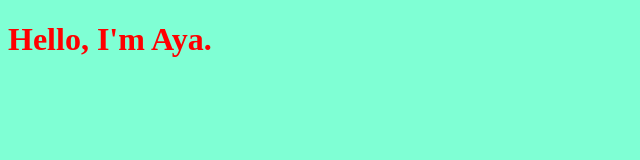
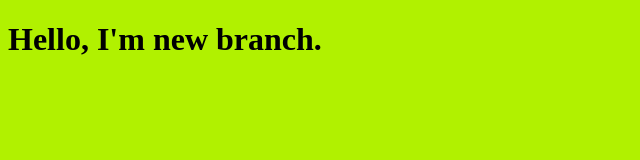
Before and after one commit to AyaElbendary97/myproject, a plain HTML site: page index.html in a window 1280 px wide. Shown: the whole page, without its empty margins (0-640 px from the left). Drawn offline with Linux system fonts and the light colour scheme.

Commit message:
changing style for the title

```diff
--- a/index.html
+++ b/index.html
@@ -9,7 +9,7 @@
 </head>
 
 <body>
-    <h1>Hello, I'm Aya.</h1>
+    <h1>Hello, I'm new branch.</h1>
     <script src="app.js"></script>
 </body>
 
--- a/style.css
+++ b/style.css
@@ -1,6 +1,6 @@
 h1{
-    color:red;
+    color:black;
 }
 body{
-    background-color: aquamarine;
+    background-color: rgb(177, 241, 0);
 }
```
